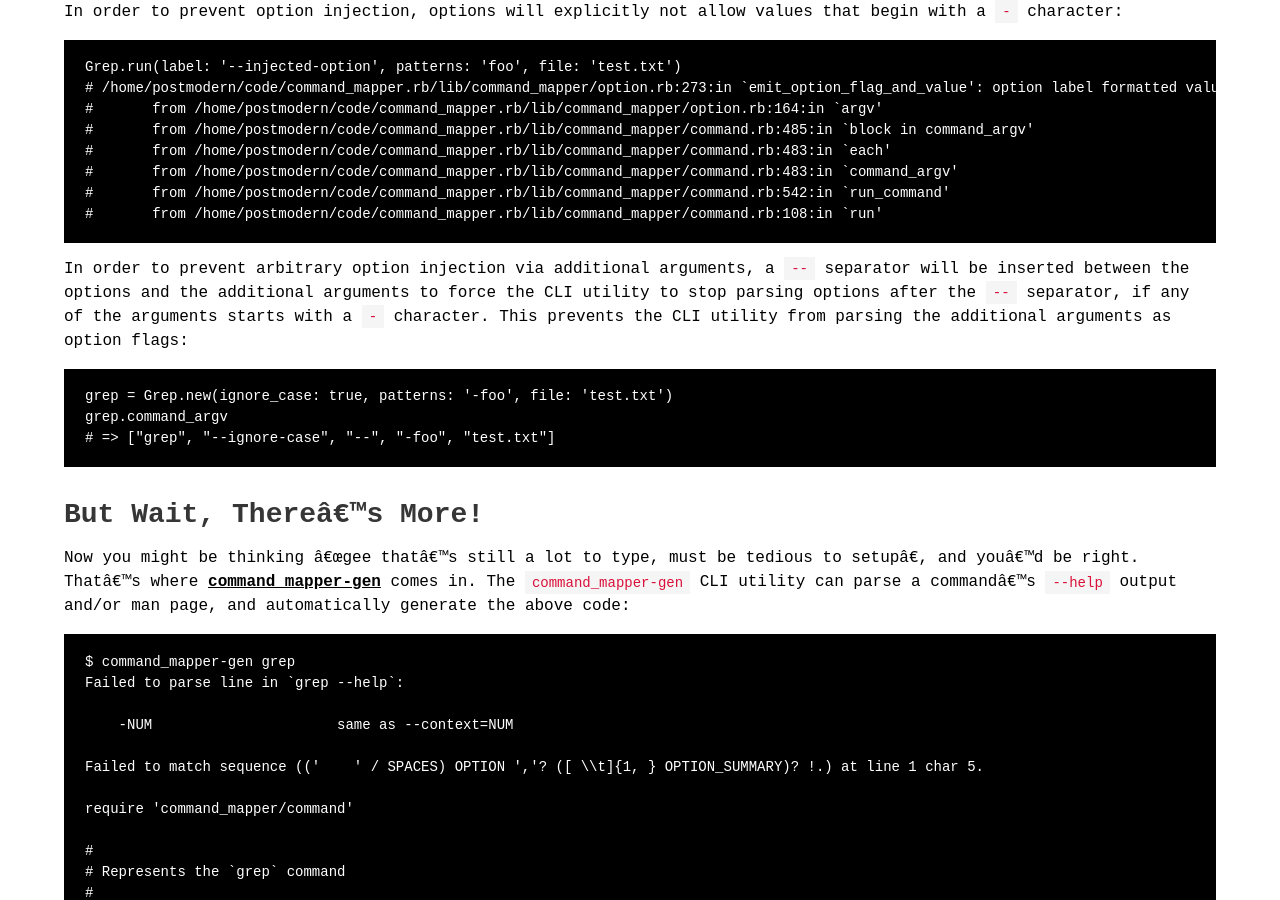
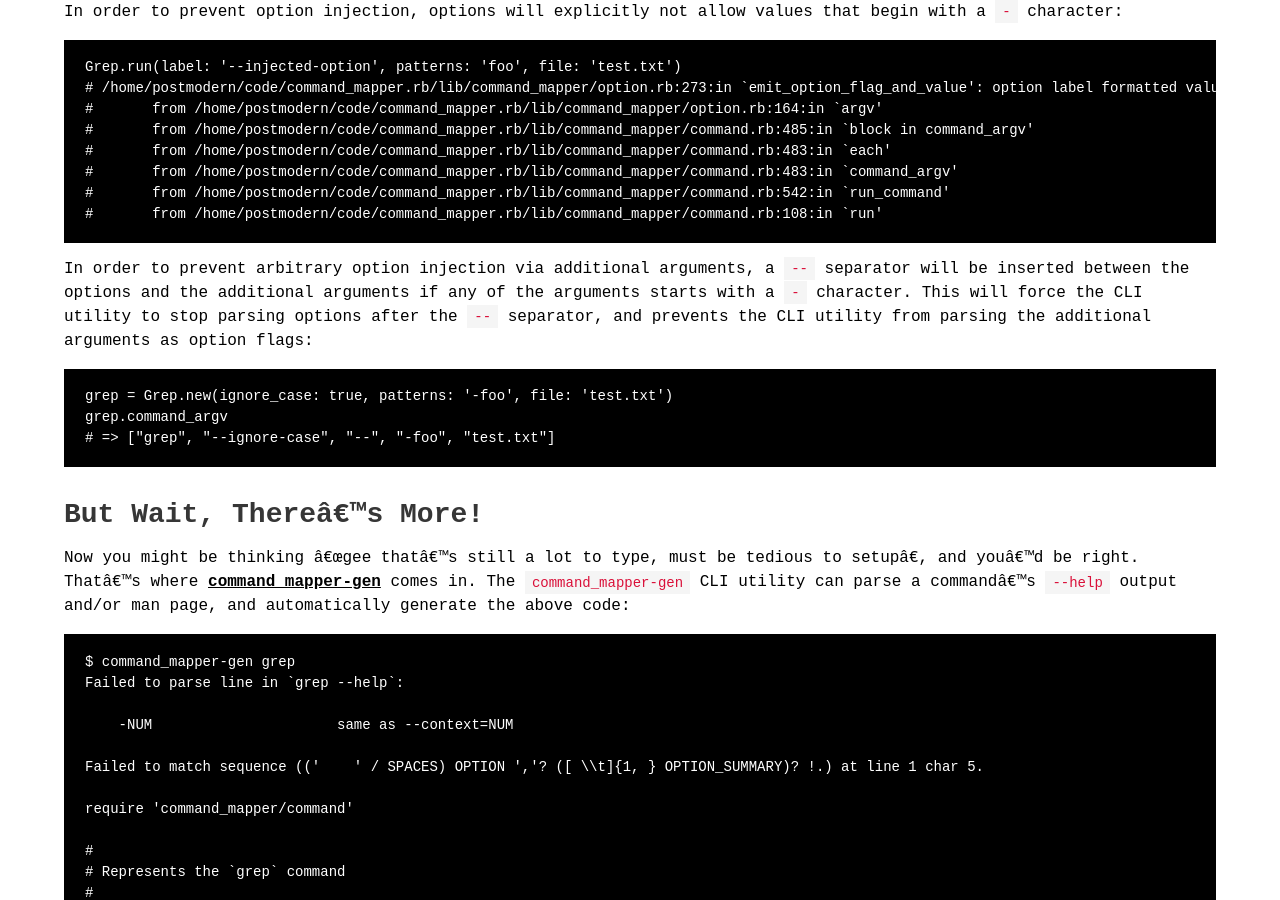
Before and after one commit to postmodern/postmodern.github.io, a Jekyll site: the page built from blog/_posts/2021-11-25-introducing-command-mapper.md, in a window 1280 px wide and 900 px high, scrolled down 5423 px. Built offline with Jekyll 4.4.1, drawn with Linux system fonts in a browser that asks for light colours.

Commit message:
Wording.

````diff
--- a/blog/_posts/2021-11-25-introducing-command-mapper.md
+++ b/blog/_posts/2021-11-25-introducing-command-mapper.md
@@ -302,10 +302,10 @@ Grep.run(label: '--injected-option', patterns: 'foo', file: 'test.txt')
 ```
 
 In order to prevent arbitrary option injection via additional arguments, a `--`
-separator will be inserted between the options and the additional arguments to
-force the CLI utility to stop parsing options after the `--` separator, if any
-of the arguments starts with a `-` character. This prevents the CLI utility
-from parsing the additional arguments as option flags:
+separator will be inserted between the options and the additional arguments if
+any of the arguments starts with a `-` character. This will force the CLI
+utility to stop parsing options after the `--` separator, and prevents the CLI
+utility from parsing the additional arguments as option flags:
 
 ```ruby
 grep = Grep.new(ignore_case: true, patterns: '-foo', file: 'test.txt')
````
